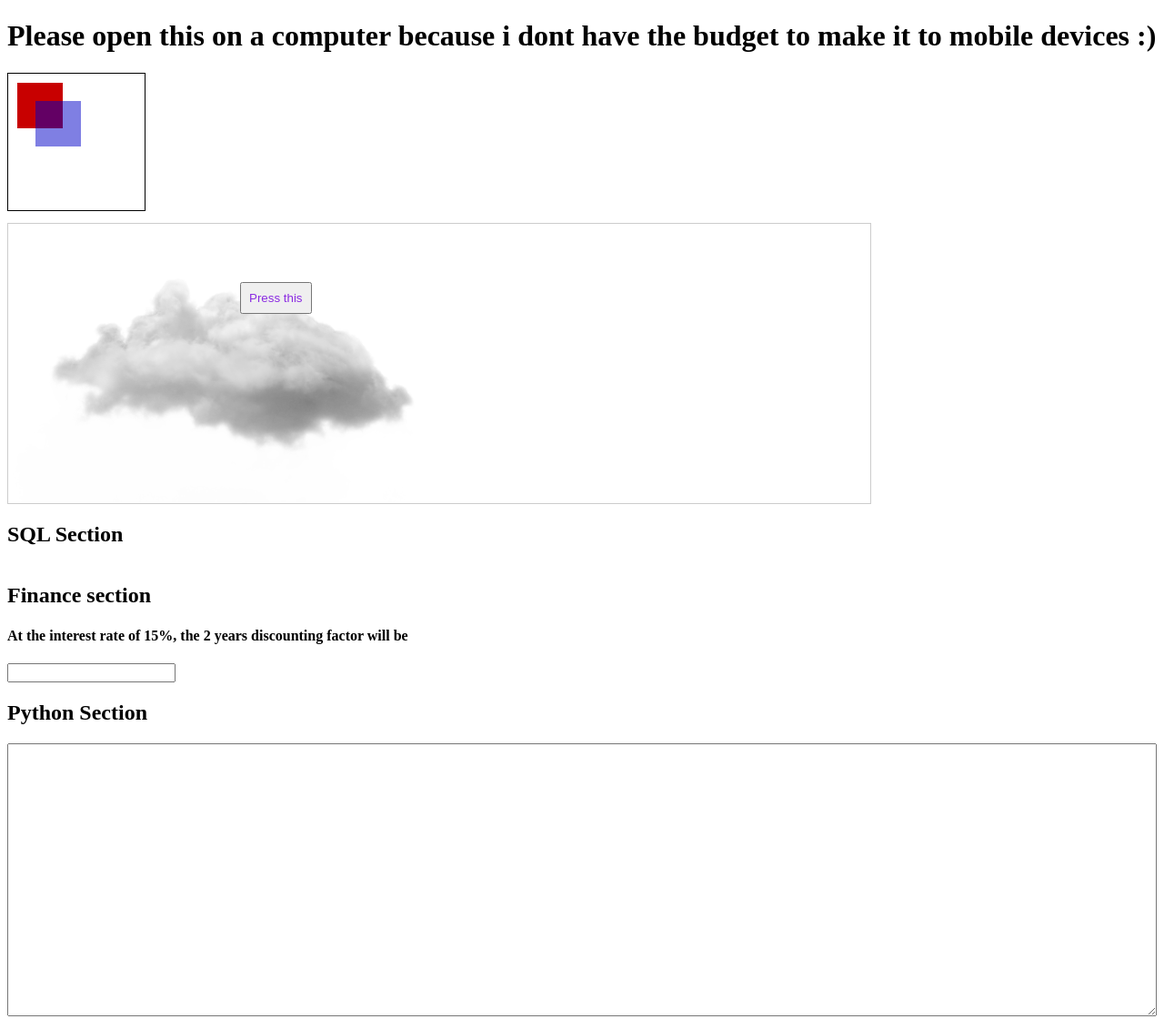
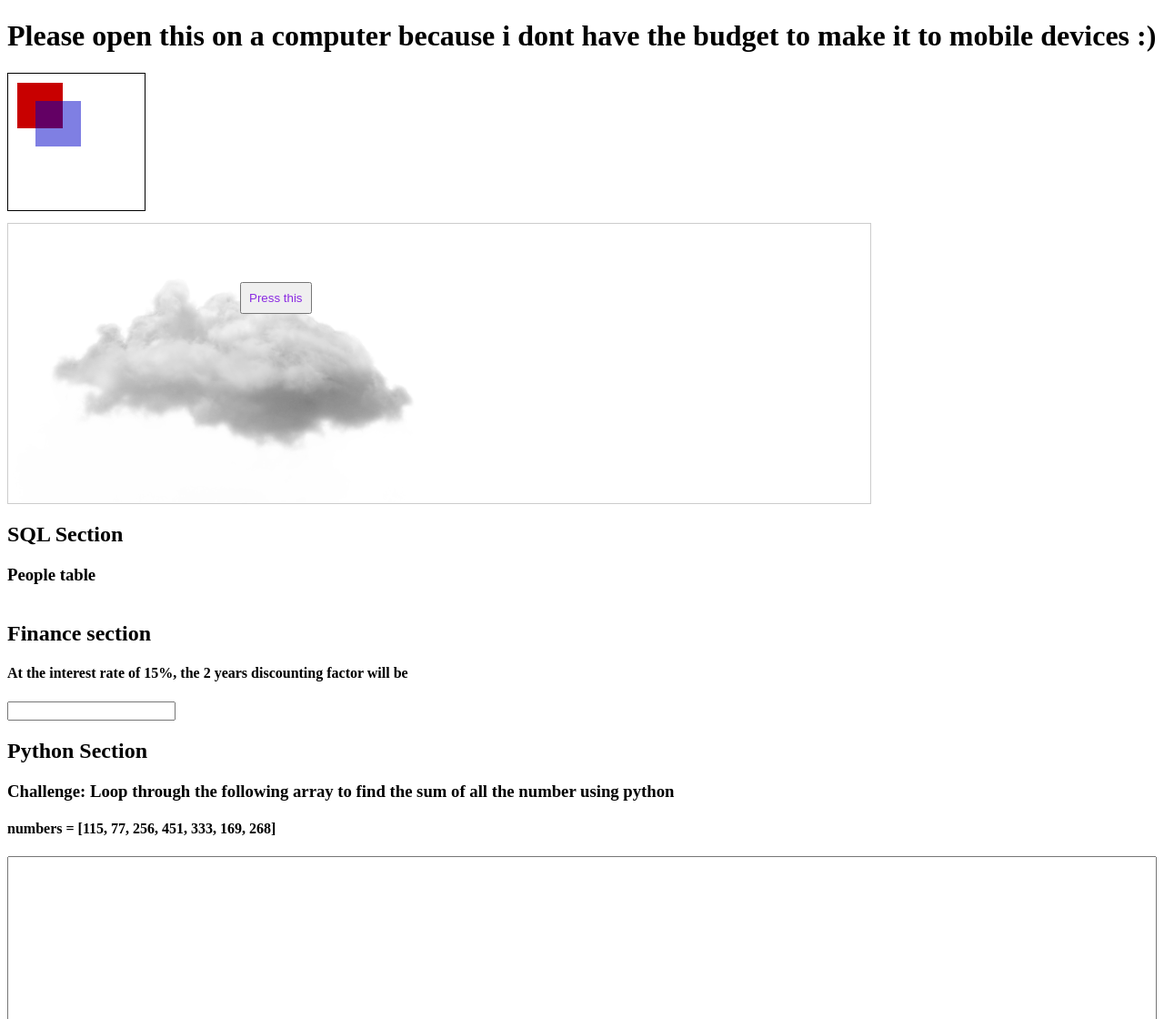
Before and after one commit to quangcrazymen/Javascript-Projects, a plain HTML site: page index.html in a window 1280 px wide. Shown: the top 1120 px of the page at 91% size. Drawn offline with Linux system fonts and the light colour scheme.

Commit message:
+ add data for python section

```diff
--- a/data.js
+++ b/data.js
@@ -257,3 +257,5 @@ var listOfHobbies = [
 ];
 
 const genders = ["male", "female"];
+
+const accumilatingNumbers = [115, 77, 256, 451, 333, 169, 268];
--- a/index.html
+++ b/index.html
@@ -20,6 +20,7 @@
     </div>
     <div id="sql-section">
       <h2>SQL Section</h2>
+      <h3>People table</h3>
       <table id="randomTable">
         <!-- Table content will be dynamically generated here -->
       </table>
@@ -33,6 +34,11 @@
     </div>
     <div>
       <h2>Python Section</h2>
+      <h3>
+        Challenge: Loop through the following array to find the sum of all the
+        number using python
+      </h3>
+      <h4>numbers = [115, 77, 256, 451, 333, 169, 268]</h4>
       <textarea id="editor"></textarea>
       <div>
         <button onclick="formatText('bold')">Bold</button>
```
